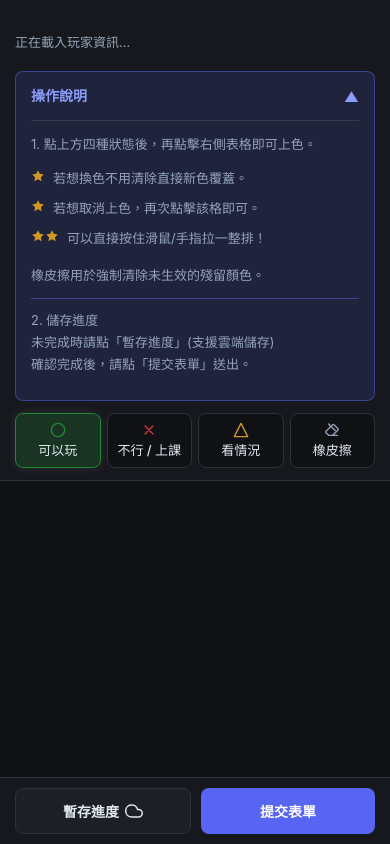
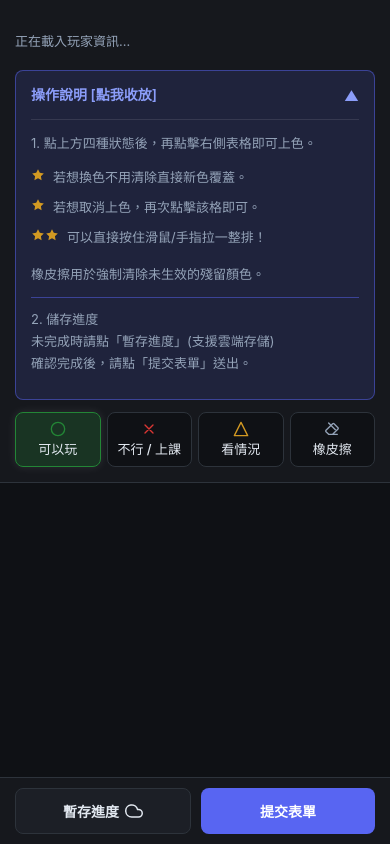
Before and after one commit to CYC-WHLD/friend-playtime, a plain HTML site: page index.html in a window 390 px wide. Drawn offline with Linux system fonts and the light colour scheme.

Commit message:
點名收放+操作者放大

```diff
--- a/index.html
+++ b/index.html
@@ -159,8 +159,7 @@
                 width: 100%;
                 border-right: none;
                 border-bottom: 1px solid var(--border);
-                /* 將頂部留白加大，避免文字被系統狀態列遮擋 */
-                padding: 32px 15px 12px 15px;
+                padding: 15px;
                 flex-shrink: 0;
                 gap: 12px;
             }
@@ -168,6 +167,8 @@
             .sidebar h1 { display: none; }
             .user-info {
                 display: block;
+                /* 🌟 往下移動約 0.6 公分，避開手機系統狀態列 */
+                margin-top: 16px;
                 padding-bottom: 8px;
                 font-size: 13px;
                 border-bottom: none;
@@ -200,7 +201,6 @@
                 background-color: var(--sidebar-bg);
                 border-top: 1px solid var(--border);
                 padding: 10px 15px;
-                /* 底部也加上安全區域留白，避免被 Home Indicator 遮擋 */
                 padding-bottom: calc(10px + env(safe-area-inset-bottom));
                 margin-top: 0;
                 flex-direction: row;
@@ -251,7 +251,7 @@
 
         <!-- 手機版可摺疊的操作說明 -->
         <details class="guide-card" open>
-            <summary class="guide-summary">操作說明</summary>
+            <summary class="guide-summary">操作說明  [點我收放]</summary>
             <div class="guide-content">
                 <p>1. 點上方四種狀態後，再點擊右側表格即可上色。</p>
                 <ul>
@@ -274,7 +274,7 @@
                 <p>橡皮擦用於強制清除未生效的殘留顏色。</p>
                 <p style="margin-top: 10px; border-top: 1px solid var(--info-border); padding-top: 10px;">
                     2. 儲存進度<br>
-                    未完成時請點「暫存進度」(支援雲端儲存)<br>
+                    未完成時請點「暫存進度」(支援雲端存儲)<br>
                     確認完成後，請點「提交表單」送出。
                 </p>
             </div>
```
